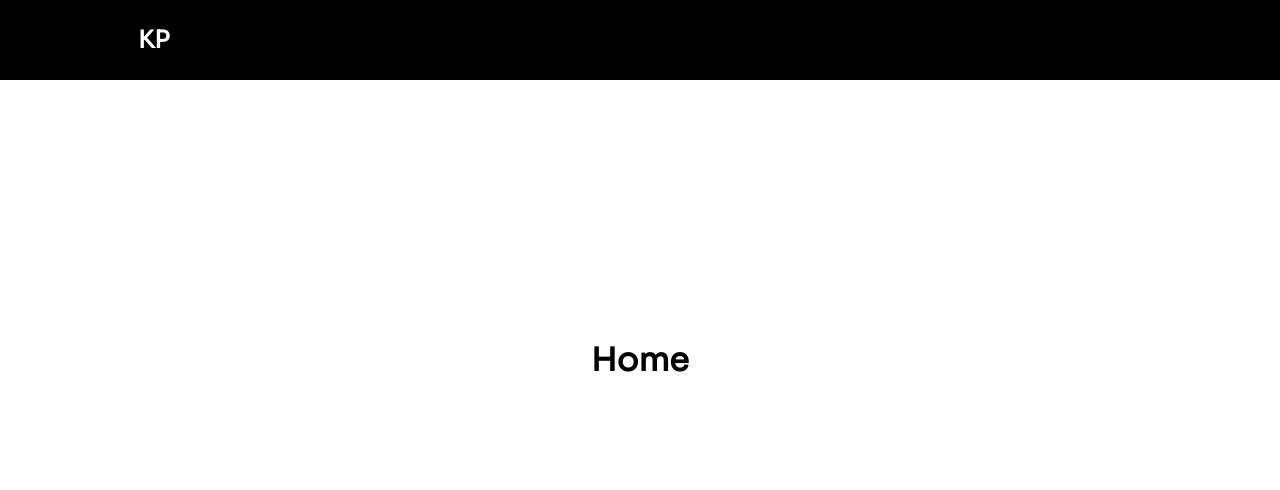
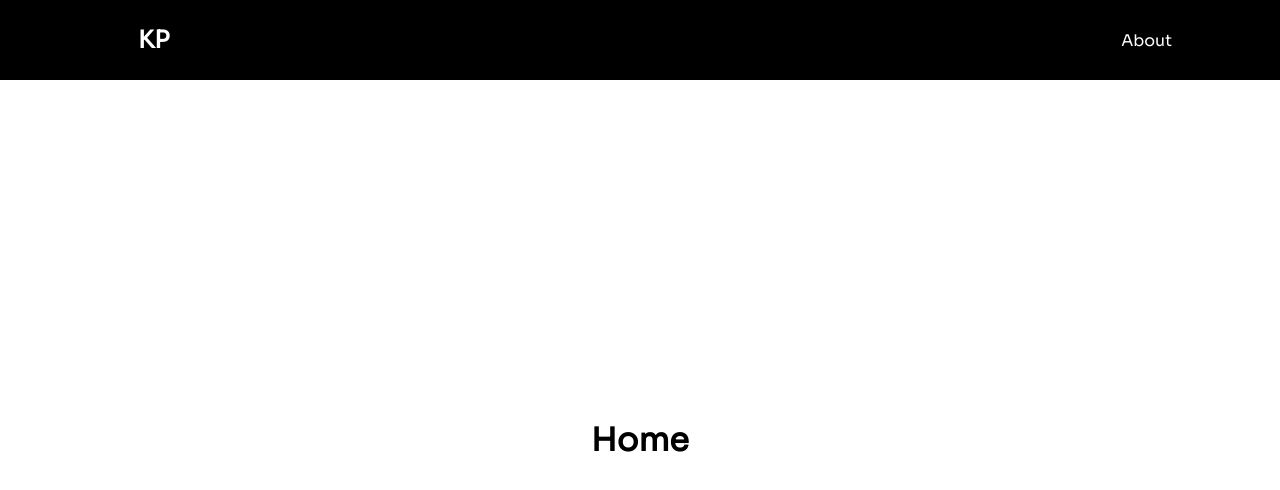
Before and after one commit to karishmapatel27/Portfolio, a React (Create React App) app: page / in a window 1280 px wide. Shown: the top 490 px of the page. Built offline with nearby package versions, Linux system fonts and the light colour scheme.

Commit message:
install react-scroll and style navelements

```diff
--- a/package.json
+++ b/package.json
@@ -11,6 +11,7 @@
     "react-icons": "^3.11.0",
     "react-router-dom": "^5.2.0",
     "react-scripts": "4.0.0",
+    "react-scroll": "^1.8.1",
     "styled-components": "^5.2.1",
     "web-vitals": "^0.2.4"
   },
--- a/src/components/Navbar/NavbarElements.js
+++ b/src/components/Navbar/NavbarElements.js
@@ -1,12 +1,11 @@
 import styled from 'styled-components'
 import { Link as LinkR } from 'react-router-dom'
-// import { Link as LinkS} from 'react-scroll'
+import { Link as LinkS } from 'react-scroll'
 import { FaBars } from 'react-icons/fa'
 
 export const Nav = styled.nav`
   background: #000;
   height: 80px;
-  margin-top: -80px;
   display: flex;
   justify-content: center;
   align-items: center;
@@ -42,30 +41,46 @@ export const NavLogo = styled(LinkR)`
   text-decoration: none;
 `
 
-  // export const NavLink = styled(Link)`
-  //   color: #fff;
-  //   display: flex;
-  //   align-items: center;
-  //   text-decoration: none;
-  //   padding: 0 1rem;
-  //   height: 100%;
-  //   cursor: pointer;
+export const MobileIcon = styled.div`
+  display: none;
 
-  //   &.active{
-  //     color: #15cdfc;
-  //   }
-  // `
+  @media screen and (max-width: 768px){
+    display: block;
+    position: absolute;
+    top: 0;
+    right: 0;
+    transform: translate(-100%, 60%);
+    font-size: 1.8rem;
+    cursor: pointer;
+  }
+`
 
-  // export const Bars = styled(FaBars)`
-  //   display: none;
-  //   color: #fff;
+export const NavMenu = styled.ul`
+  display: flex;
+  align-items: center;
+  list-style: none;
+  text-align: center;
+  margin-right: -22px;
 
-  // @media screen and (max-width: 768px){
-  //   display: block;
-  //   position: absolute;
-  //   top: 0;
-  //   right: 0;
-  //   transform: translate(-100%, 75%);
-  //   font-size: 1.8rem;
-  //   cursor: pointer;
-  // }
+  @media screen and (max-width: 768px){
+    display: none;
+  }
+`
+
+export const NavItem = styled.li`
+  height: 80px;
+`
+
+export const NavLinks = styled(LinkS)`
+    color: #fff;
+    display: flex;
+    align-items: center;
+    text-decoration: none;
+    padding: 0 1rem;
+    height: 100%;
+    cursor: pointer;
+
+    &.active{
+      border-bottom: 3px solid green;
+    }
+  `
--- a/src/components/Navbar/index.js
+++ b/src/components/Navbar/index.js
@@ -1,12 +1,21 @@
 import React from 'react'
-import { Nav, NavbarContainer, NavLogo } from './NavbarElements'
+import { FaBars } from 'react-icons/fa'
+import { Nav, NavbarContainer, NavLogo, MobileIcon, NavMenu, NavItem, NavLinks } from './NavbarElements'
 
 const Navbar = () => {
   return (
     <>
       <Nav>
         <NavbarContainer>
-          <NavLogo>KP</NavLogo>
+          <NavLogo to='/'>KP</NavLogo>
+          <MobileIcon>
+            <FaBars />
+          </MobileIcon>
+          <NavMenu>
+            <NavItem>
+              <NavLinks to="about" >About</NavLinks>
+            </NavItem>
+          </NavMenu>
         </NavbarContainer>
       </Nav>
     </>
```
Also changed, not shown: 1 other file (tests, documents, lock files or other folders).
